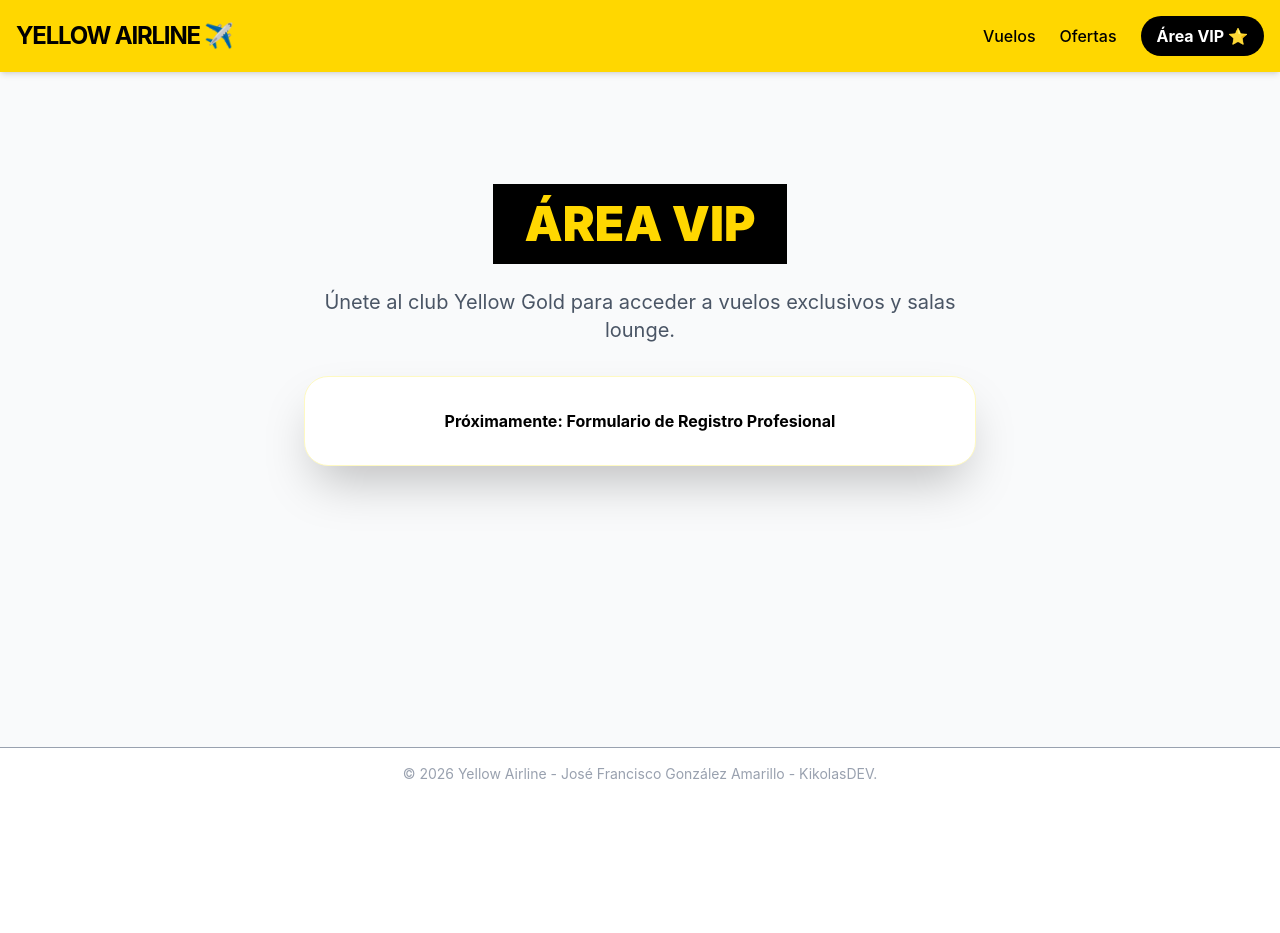
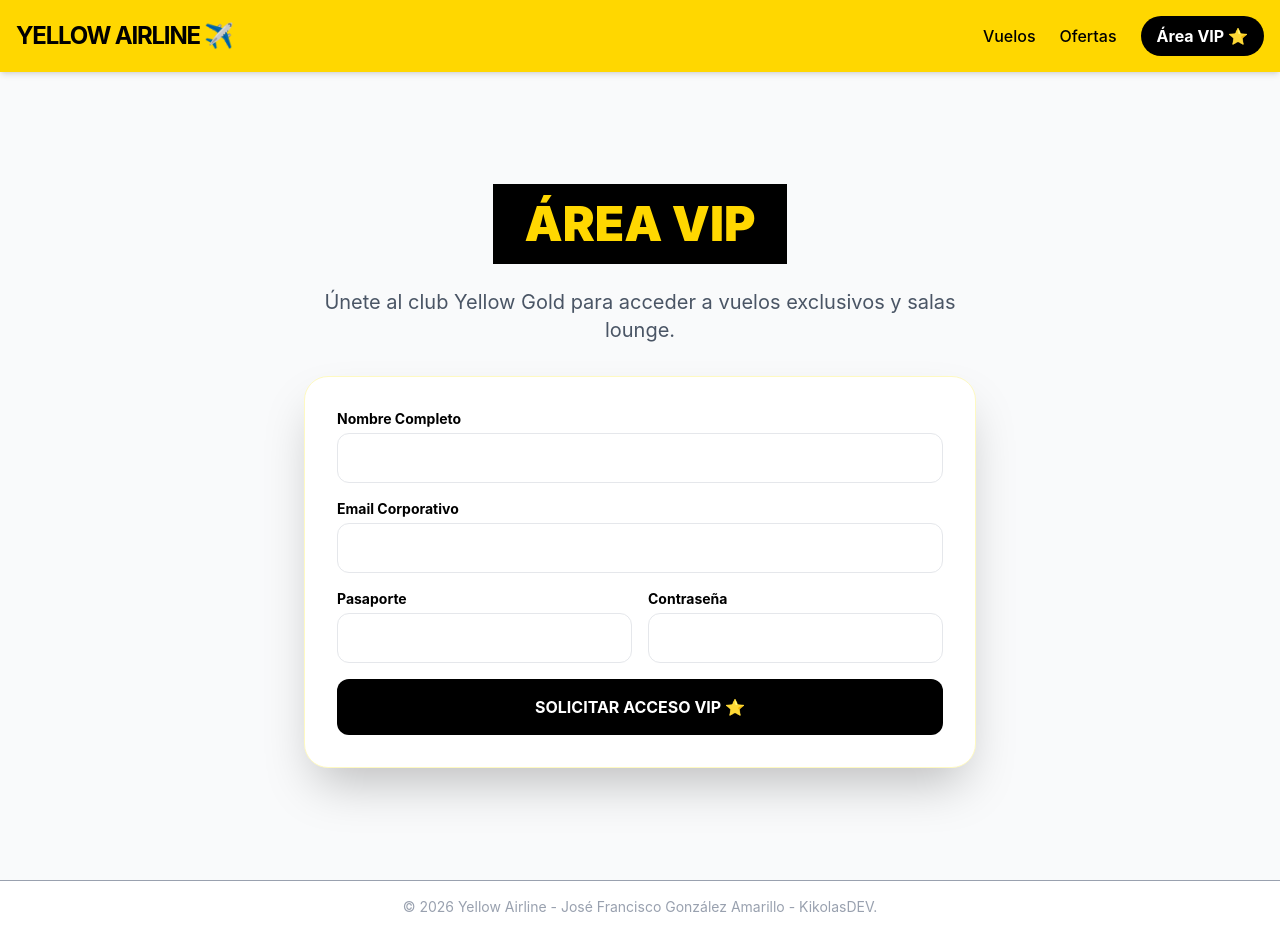
Before and after one commit to KikolasDEV/yellow-airline, a React (Vite) app in the folder client/: page /vip in a window 1280 px wide. Before the commit the page ends 800 px from the top, so only its background shows below. Built offline with nearby package versions, Linux system fonts and the light colour scheme.

Commit message:
Formulario usuarios VIP

```diff
--- /dev/null
+++ b/client/src/components/VipForm.tsx
@@ -0,0 +1,55 @@
+import { useForm } from 'react-hook-form';
+import { zodResolver } from '@hookform/resolvers/zod';
+import * as z from 'zod';
+
+// 1. Definimos las reglas de validación
+const vipSchema = z.object({
+  name: z.string().min(2, "El nombre es muy corto"),
+  email: z.string().email("Email inválido"),
+  passport: z.string().min(5, "Pasaporte requerido para estatus VIP"),
+  password: z.string().min(6, "La contraseña debe tener al menos 6 caracteres"),
+});
+
+type VipFormData = z.infer<typeof vipSchema>;
+
+export const VipForm = () => {
+  const { register, handleSubmit, formState: { errors } } = useForm<VipFormData>({
+    resolver: zodResolver(vipSchema)
+  });
+
+  const onSubmit = (data: VipFormData) => {
+    console.log("Enviando a Yellow Airline:", data);
+    // Aquí haremos el fetch al backend más adelante
+  };
+
+  return (
+    <form onSubmit={handleSubmit(onSubmit)} className="space-y-4 text-left">
+      <div>
+        <label className="block text-sm font-bold mb-1">Nombre Completo</label>
+        <input {...register("name")} className="w-full p-3 rounded-xl border border-gray-200 focus:ring-2 focus:ring-yellow-airline outline-none" />
+        {errors.name && <p className="text-red-500 text-xs mt-1">{errors.name.message}</p>}
+      </div>
+
+      <div>
+        <label className="block text-sm font-bold mb-1">Email Corporativo</label>
+        <input {...register("email")} className="w-full p-3 rounded-xl border border-gray-200 focus:ring-2 focus:ring-yellow-airline outline-none" />
+        {errors.email && <p className="text-red-500 text-xs mt-1">{errors.email.message}</p>}
+      </div>
+
+      <div className="grid grid-cols-2 gap-4">
+        <div>
+          <label className="block text-sm font-bold mb-1">Pasaporte</label>
+          <input {...register("passport")} className="w-full p-3 rounded-xl border border-gray-200" />
+        </div>
+        <div>
+          <label className="block text-sm font-bold mb-1">Contraseña</label>
+          <input type="password" {...register("password")} className="w-full p-3 rounded-xl border border-gray-200" />
+        </div>
+      </div>
+
+      <button type="submit" className="w-full bg-black text-white font-bold py-4 rounded-xl hover:bg-gray-800 transition-all">
+        SOLICITAR ACCESO VIP ⭐
+      </button>
+    </form>
+  );
+};
--- a/client/src/pages/VipZone.tsx
+++ b/client/src/pages/VipZone.tsx
@@ -1,3 +1,5 @@
+import { VipForm } from '../components/VipForm';
+
 export const VipZone = () => {
   return (
     <div className="max-w-2xl mx-auto text-center py-20">
@@ -8,7 +10,7 @@ export const VipZone = () => {
         Únete al club Yellow Gold para acceder a vuelos exclusivos y salas lounge.
       </p>
       <div className="bg-white p-8 rounded-3xl shadow-2xl border border-yellow-100">
-        <p className="font-bold">Próximamente: Formulario de Registro Profesional</p>
+        <VipForm />
       </div>
     </div>
   );
```
